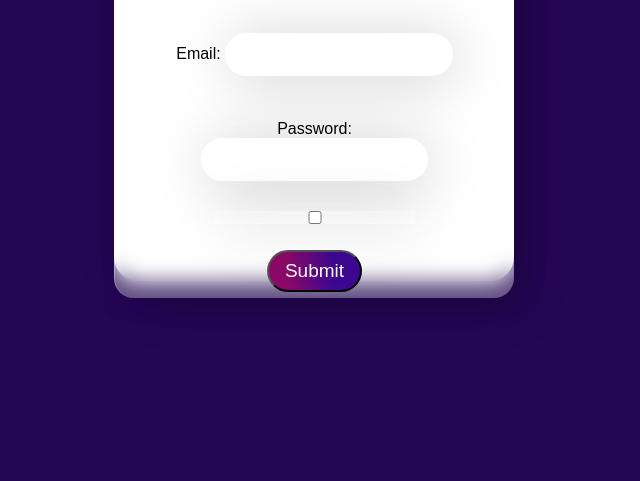
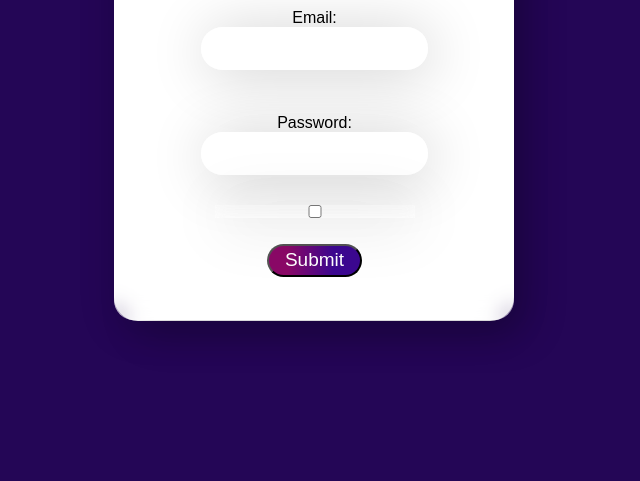
Before and after one commit to NilayGaitonde/Notec, a website: page view/login.html in a window 1280 px wide. Shown: the part 319-800 px from the top of the page, without its empty margins (326-966 px from the left). Drawn offline with nearby package versions, Linux system fonts and the light colour scheme.

Commit message:
CSS Reworked for Login

```diff
--- a/view/style_login.css
+++ b/view/style_login.css
@@ -8,15 +8,15 @@ body{
     left: 50%;
     background-color: #ffffff;
     width: 400px;
-    height: 400px;
+    height: 480px;
     border-radius: 1.5em;
     box-shadow: 0px 11px 35px 2px rgba(0, 0, 0, 0.14);
 }
 
 form {
     background: rgba(255, 255, 255, 0.3);
-    padding: 3em;
-    height: 320px;
+    padding: 4em;
+    height: 350px;
     border-radius: 20px;
     border-left: 1px solid rgba(255, 255, 255, 0.3);
     border-top: 1px solid rgba(255, 255, 255, 0.3);
@@ -42,7 +42,7 @@ button{
     color: #ffffff;
     font-family: 'Ubuntu', sans-serif;
     border-radius:2rem;
-    padding: 0.5rem 1rem;
+    padding: 0.2rem 1rem;
     font-size: 19px;
 }
 .error {
@@ -80,6 +80,7 @@ form input {
     color: #fff;
     font-family: Montserrat, sans-serif;
     font-weight: 500;
+    color: #000000;
     transition: all 0.2s ease-in-out;
     text-shadow: 2px 2px 4px rgba(0, 0, 0, 0.2);
   }
```
